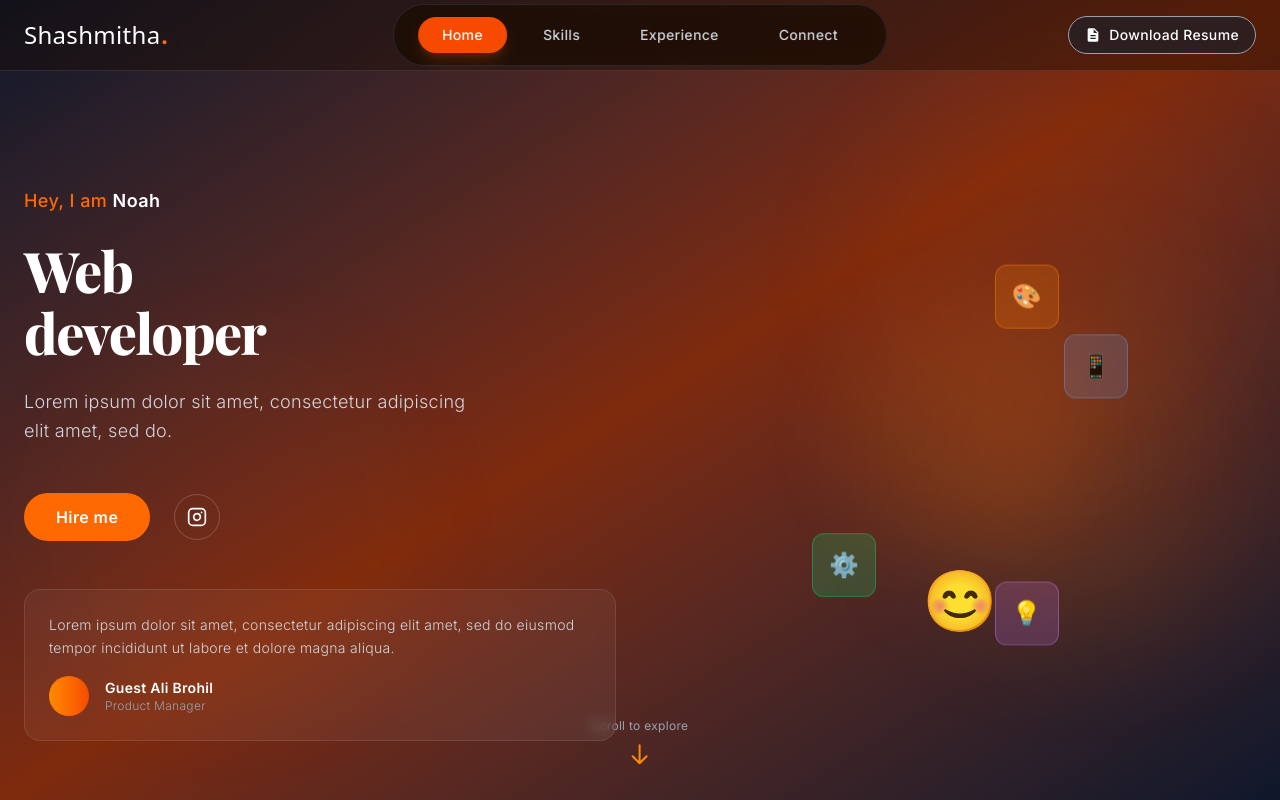
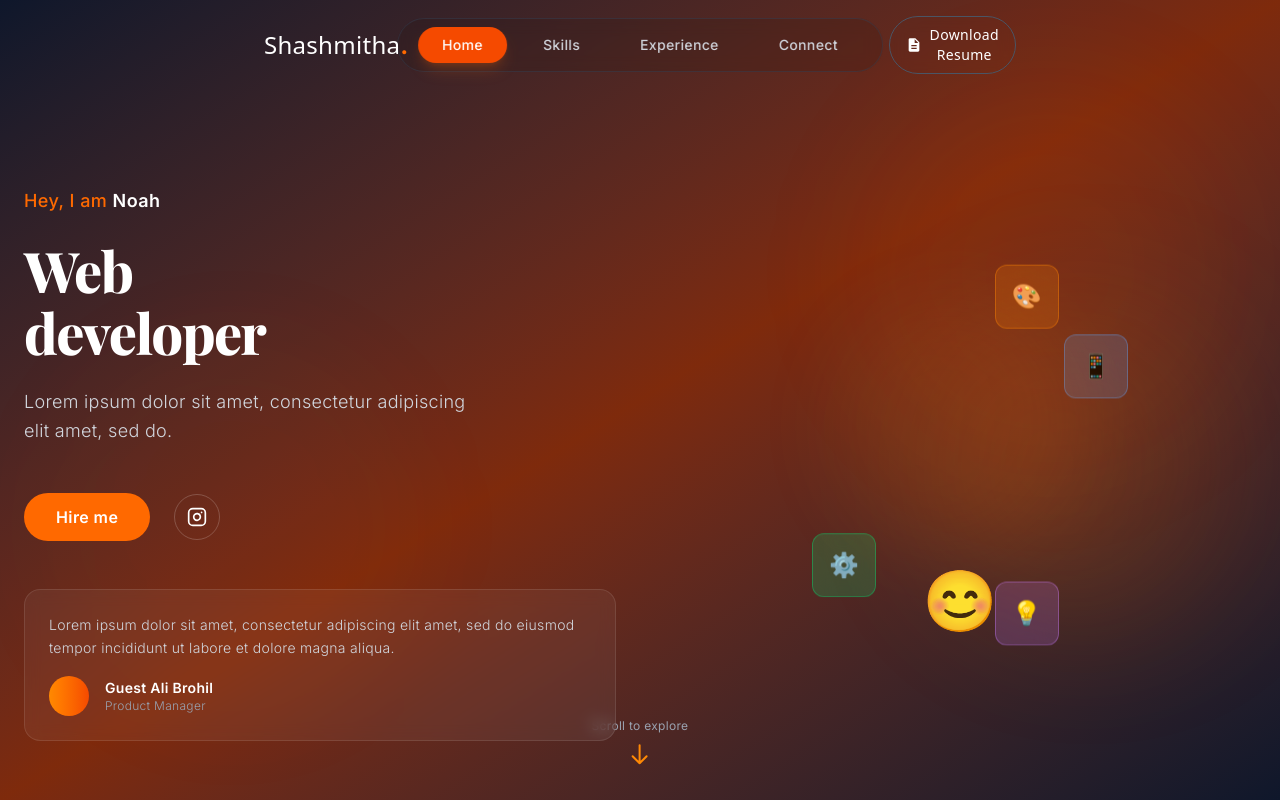
Before and after one commit to ShashmithaBan/Portfolio_2026, a React (Vite) app: page / in a window 1280 px wide. Built offline with nearby package versions, Linux system fonts and the light colour scheme.

Commit message:
feat: Add smooth hover animations to navigation and interactive elements

```diff
--- a/src/App.jsx
+++ b/src/App.jsx
@@ -7,7 +7,7 @@ export default function App() {
   const [mobileMenuOpen, setMobileMenuOpen] = useState(false);
 
   return (
-    <div className="bg-gradient-to-br from-slate-900 via-orange-900 to-slate-900 min-h-screen text-white">
+    <div className="bg-linear-to-br from-slate-900 via-orange-900 to-slate-900 min-h-screen text-white">
       {/* Navigation */}
       <Navigation mobileMenuOpen={mobileMenuOpen} setMobileMenuOpen={setMobileMenuOpen} />
 
--- a/src/components/Hero.jsx
+++ b/src/components/Hero.jsx
@@ -40,7 +40,7 @@ export default function Hero() {
               Lorem ipsum dolor sit amet, consectetur adipiscing elit amet, sed do eiusmod tempor incididunt ut labore et dolore magna aliqua.
             </p>
             <div className="flex items-center gap-4">
-              <div className="w-10 h-10 bg-gradient-to-r from-orange-400 to-orange-600 rounded-full"></div>
+              <div className="w-10 h-10 bg-linear-to-r from-orange-400 to-orange-600 rounded-full"></div>
               <div>
                 <p className="font-poppins font-semibold text-sm text-white">Guest Ali Brohil</p>
                 <p className="text-xs text-gray-400 font-light">Product Manager</p>
@@ -66,10 +66,10 @@ export default function Hero() {
           </div>
 
           {/* Character Placeholder */}
-          <div className="relative w-64 h-64 lg:w-80 lg:h-80 bg-gradient-to-r from-orange-400/20 to-orange-600/10 rounded-full blur-3xl"></div>
+          <div className="relative w-64 h-64 lg:w-80 lg:h-80 bg-linear-to-r from-orange-400/20 to-orange-600/10 rounded-full blur-3xl"></div>
           <div className="absolute inset-0 flex items-center justify-center">
             <div className="text-center">
-              <div className="w-48 h-48 lg:w-64 lg:h-64 bg-gradient-to-r from-orange-400 to-orange-600 rounded-full opacity-10 blur-2xl"></div>
+              <div className="w-48 h-48 lg:w-64 lg:h-64 bg-linear-to-r from-orange-400 to-orange-600 rounded-full opacity-10 blur-2xl"></div>
               <p className="text-6xl mt-4">😊</p>
             </div>
           </div>
--- a/src/components/Navigation.jsx
+++ b/src/components/Navigation.jsx
@@ -5,26 +5,26 @@ export default function Navigation({ mobileMenuOpen, setMobileMenuOpen }) {
     const activeSection = 'home';
 
     return (
-        <header className="fixed top-0 left-0 right-0 z-50 bg-[#1A0C00]/40 backdrop-blur-md border-b border-white/10">
-            <div className="mx-auto px-4 md:px-6 py-4 flex justify-between items-center">
+        <header className="fixed top-0 left-0 right-0 z-50 ">
+            <div className="mx-auto px-4 md:px-6 py-4 flex justify-around items-center">
                 {/* Logo */}
                 <div className="text-xl md:text-2xl font-bold min-w-fit z-10">
                     <span className="text-white font-sans font-medium">Shashmitha</span>
                     <span className="text-orange-500">.</span>
                 </div>
-
+<div className="flex items-center gap-4">
                 {/* Desktop Navigation - Centered Pill Container */}
                 <nav className="hidden lg:flex justify-center absolute left-1/2 top-1/2 transform -translate-x-1/2 -translate-y-1/2">
                     {/* Main Navigation Wrapper - The pill background */}
-                    <div className="flex items-center gap-2 md:gap-3 px-4 md:px-6 py-2 md:py-3 rounded-full bg-[#1A0C00]/60 backdrop-blur-sm border border-gray-700/50">
+                    <div className="flex items-center gap-2 md:gap-3 px-4 md:px-5 py-2 md:py-2 rounded-full bg-[#1A0C00]/10 backdrop-blur-sm border border-gray-700/50">
                         {['home', 'skills', 'experience', 'connect'].map((item) => (
                             <a
                                 key={item}
                                 href={`#${item}`}
-                                className={`px-4 md:px-6 py-2 rounded-full text-xs md:text-sm font-poppins font-medium transition-colors duration-200 tracking-wide whitespace-nowrap
+                                className={`px-4 md:px-6 py-2 rounded-full text-xs md:text-sm font-poppins font-medium transition-all duration-300 tracking-wide whitespace-nowrap transform hover:scale-105
                   ${activeSection === item
                                     ? 'bg-orange-600 text-white shadow-lg shadow-orange-500/20'
-                                    : 'text-gray-300 hover:text-white hover:bg-gray-700/30'
+                                    : 'text-gray-300 hover:text-white hover:bg-gray-700/50 hover:shadow-md'
                                 }`}
                             >
                                 {item.charAt(0).toUpperCase() + item.slice(1)}
@@ -35,14 +35,14 @@ export default function Navigation({ mobileMenuOpen, setMobileMenuOpen }) {
 
                 {/* Download Resume Button - Desktop Only */}
                 <div className="hidden lg:flex items-center gap-2 z-10">
-                    <button className="flex items-center gap-2 px-4 py-2 border border-gray-400 text-white rounded-full bg-gray-800/50 backdrop-blur-sm hover:bg-gray-700/50 transition-colors duration-200 text-sm font-poppins font-medium tracking-wide whitespace-nowrap">
-                        <svg className="w-4 h-4" fill="currentColor" viewBox="0 0 24 24">
+                    <button className="flex items-center gap-2 px-4 py-2 border border-gray-600 text-white rounded-full backdrop-blur-sm hover:bg-orange-600 hover:font-bold hover:border-orange-600 hover:scale-110 transition-all duration-300 text-sm tracking-wide whitespace-nowrap transform">
+                        <svg className="w-4 h-4 transition-transform duration-300 group-hover:rotate-12" fill="currentColor" viewBox="0 0 24 24">
                             <path d="M14 2H6c-1.1 0-1.99.9-1.99 2L4 20c0 1.1.89 2 1.99 2H18c1.1 0 2-.9 2-2V8l-6-6zm2 16H8v-2h8v2zm0-4H8v-2h8v2zm-3-5V3.5L18.5 9H13z" />
                         </svg>
-                        <span>Download Resume</span>
+                        <span className='font-sans'>Download <br/> Resume</span>
                     </button>
                 </div>
-
+</div>
                 {/* Mobile Menu Button */}
                 <button
                     onClick={() => setMobileMenuOpen(!mobileMenuOpen)}
@@ -54,13 +54,13 @@ export default function Navigation({ mobileMenuOpen, setMobileMenuOpen }) {
 
             {/* Mobile Menu */}
             {mobileMenuOpen && (
-                <div className="lg:hidden bg-gray-900/95 backdrop-blur-sm border-t border-white/10">
+                <div className="lg:hidden bg-gray-900/95 backdrop-blur-sm border-t border-white/10 animate-in fade-in duration-300">
                     <nav className="flex flex-col gap-4 px-6 py-6">
-                        <a href="#home" className="text-white hover:text-orange-400 transition text-base font-poppins font-medium">Home</a>
-                        <a href="#skills" className="text-white hover:text-orange-400 transition text-base font-poppins font-medium">Skills</a>
-                        <a href="#experience" className="text-white hover:text-orange-400 transition text-base font-poppins font-medium">Experience</a>
-                        <a href="#contact" className="text-white hover:text-orange-400 transition text-base font-poppins font-medium">Connect</a>
-                        <button className="mt-4 px-6 py-3 bg-orange-600 hover:bg-orange-700 rounded-full transition font-poppins font-semibold text-sm text-white tracking-wide w-full">
+                        <a href="#home" className="text-white hover:text-orange-400 hover:translate-x-2 transition-all duration-300 text-base font-poppins font-medium transform">Home</a>
+                        <a href="#skills" className="text-white hover:text-orange-400 hover:translate-x-2 transition-all duration-300 text-base font-poppins font-medium transform">Skills</a>
+                        <a href="#experience" className="text-white hover:text-orange-400 hover:translate-x-2 transition-all duration-300 text-base font-poppins font-medium transform">Experience</a>
+                        <a href="#contact" className="text-white hover:text-orange-400 hover:translate-x-2 transition-all duration-300 text-base font-poppins font-medium transform">Connect</a>
+                        <button className="mt-4 px-6 py-3 bg-orange-600 hover:bg-orange-700 hover:scale-105 rounded-full transition-all duration-300 font-poppins font-semibold text-sm text-white tracking-wide w-full transform">
                             Download Resume
                         </button>
                     </nav>
--- a/src/index.css
+++ b/src/index.css
@@ -55,6 +55,54 @@ h2 {
   animation: float 3s ease-in-out infinite;
 }
 
+/* Smooth Hover Animations */
+@keyframes slideIn {
+  from {
+    opacity: 0;
+    transform: translateY(-5px);
+  }
+  to {
+    opacity: 1;
+    transform: translateY(0);
+  }
+}
+
+@keyframes scaleUp {
+  from {
+    transform: scale(1);
+  }
+  to {
+    transform: scale(1.05);
+  }
+}
+
+@keyframes shimmer {
+  0% {
+    box-shadow: 0 0 0 rgba(249, 115, 22, 0);
+  }
+  50% {
+    box-shadow: 0 0 10px rgba(249, 115, 22, 0.3);
+  }
+  100% {
+    box-shadow: 0 0 0 rgba(249, 115, 22, 0);
+  }
+}
+
+/* Smooth transition for all interactive elements */
+a, button {
+  transition: all 0.3s cubic-bezier(0.4, 0, 0.2, 1);
+}
+
+/* Navigation link hover effect */
+nav a:hover {
+  animation: slideIn 0.3s ease-out;
+}
+
+/* Button smooth hover */
+button:hover {
+  animation: scaleUp 0.3s ease-out;
+}
+
 ::-webkit-scrollbar {
   width: 8px;
 }
```
